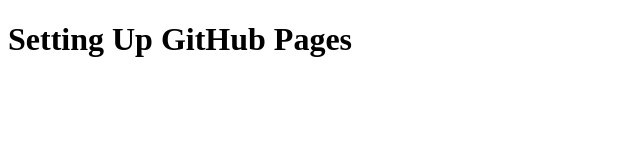
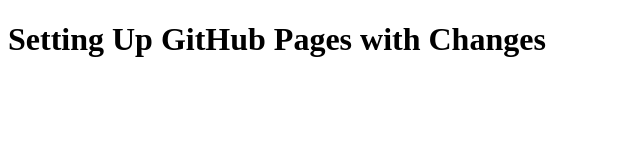
Before and after one commit to dlarenzo/dlarenzo.githubpages, a plain HTML site: page index.html in a window 1280 px wide. Shown: the whole page, without its empty margins (0-640 px from the left). Drawn offline with Linux system fonts and the light colour scheme.

Commit message:
Committing on Page

```diff
--- a/index.html
+++ b/index.html
@@ -6,6 +6,6 @@
   <title>Setting Up GitHub Pagest</title>
 </head>
 <body>
-  <h1>Setting Up GitHub Pages</h1>
+  <h1>Setting Up GitHub Pages with Changes</h1>
 </body>
 </html>
```
